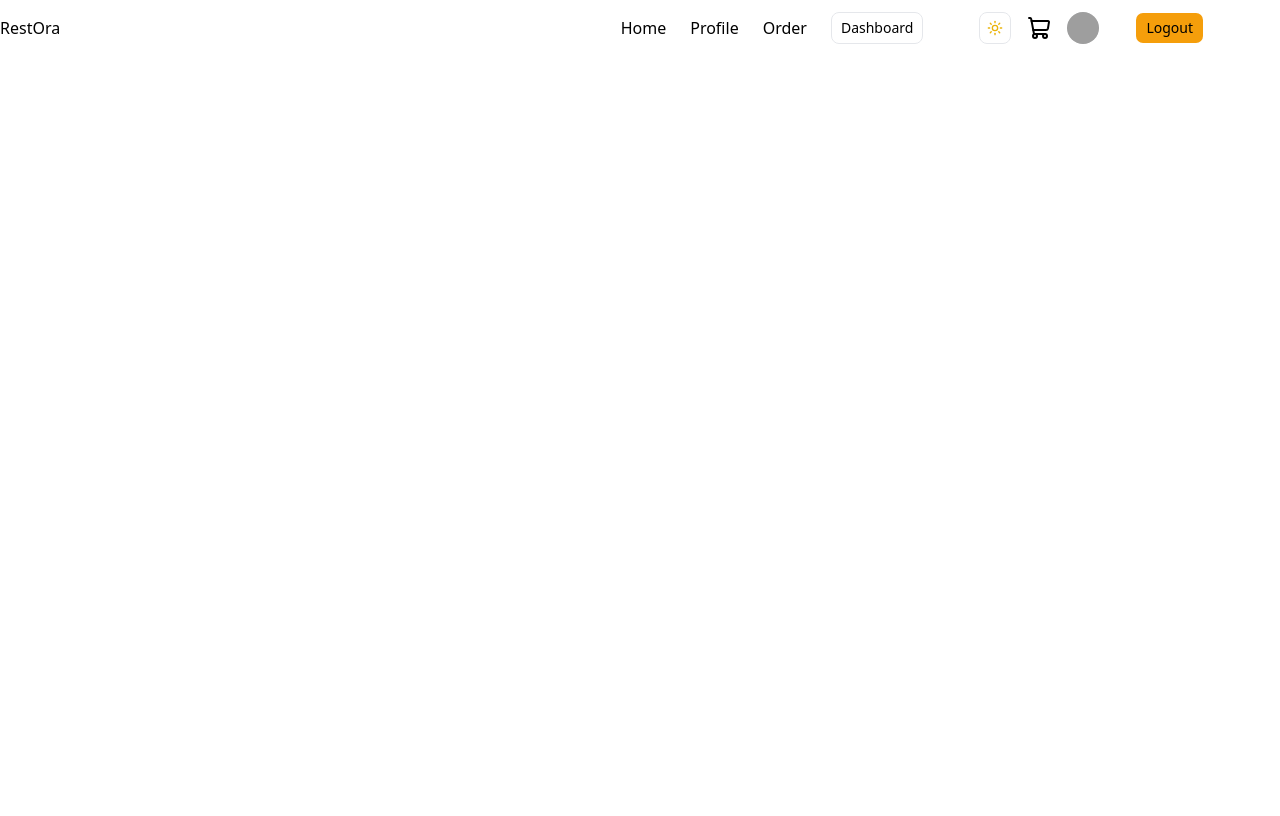
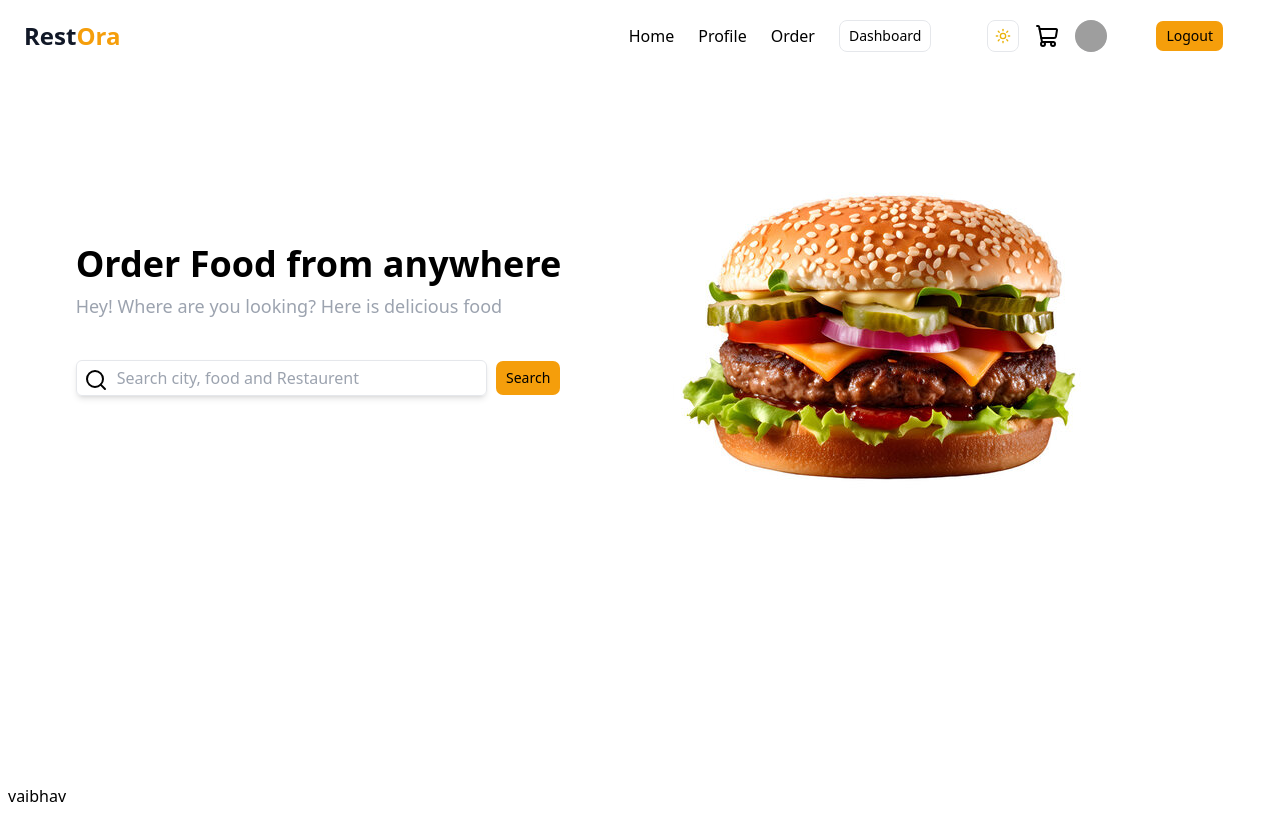
Before and after one commit to VaibhavBorkar03/restora, a React (Vite) app in the folder client/: page / in a window 1280 px wide. Built offline with nearby package versions, Linux system fonts and the light colour scheme; grey boxes are pictures that could not be loaded.

Commit message:
hero section and navbar

```diff
--- a/client/src/App.tsx
+++ b/client/src/App.tsx
@@ -5,14 +5,14 @@ import Login from "./components/auth/Login";
 import { ForgotPassword } from "./components/auth/ForgotPassword";
 import { ResetPassword } from "./components/auth/ResetPassword";
 import { VerifyEmail } from "./components/auth/VerifyEmail";
-import { Navbar } from "./components/shared/Navbar";
+import HomeScreen from "./screens/HomeScreen";
 
 function App() {
   const appRouter = createBrowserRouter([
     {
       path: "/",
       element: <MainLayout />,
-      children: [{ index: true, element: <Navbar /> }],
+      children: [{ index: true, element: <HomeScreen /> }],
     },
     { path: "/signup", element: <SignUp /> },
     { path: "/login", element: <Login /> },
--- /dev/null
+++ b/client/src/components/shared/Footer.tsx
@@ -0,0 +1,5 @@
+function Footer() {
+  return <div>vaibhav</div>;
+}
+
+export default Footer;
--- a/client/src/components/shared/MainLayout.tsx
+++ b/client/src/components/shared/MainLayout.tsx
@@ -1,9 +1,21 @@
 import { Outlet } from "react-router-dom";
+import { Navbar } from "./Navbar";
+import Footer from "./Footer";
 
 const MainLayout = () => {
   return (
     <>
-      <Outlet />
+      <div className="flex flex-col min-h-screen md:0 m-2">
+        <header>
+          <Navbar />
+        </header>
+        <div className="flex-1">
+          <Outlet />
+        </div>
+        <footer>
+          <Footer />
+        </footer>
+      </div>
     </>
   );
 };
--- a/client/src/components/shared/Navbar.tsx
+++ b/client/src/components/shared/Navbar.tsx
@@ -14,16 +14,39 @@ import {
 } from "@/components/ui/dropdown-menu";
 import { Avatar, AvatarFallback, AvatarImage } from "@/components/ui/avatar";
 import { Button } from "../ui/button";
-import { Loader2, Moon, ShoppingCart, Sun } from "lucide-react";
+import {
+  ClipboardList,
+  Loader2,
+  Menu,
+  Moon,
+  Receipt,
+  ShoppingCart,
+  Store,
+  Sun,
+  User2,
+  Utensils,
+} from "lucide-react";
+import {
+  Sheet,
+  SheetContent,
+  SheetDescription,
+  SheetFooter,
+  SheetHeader,
+  SheetTitle,
+  SheetTrigger,
+} from "@/components/ui/sheet";
+import { Separator } from "../ui/separator";
 
 export const Navbar = () => {
   const loading = false;
   const admin = true;
   return (
     <div className="max-w-7xl mx-auto">
-      <div className="flex items-center justify-between h-14">
+      <div className="flex items-center justify-between h-14 mx-4">
         <Link to="/">
-          <h2>RestOra</h2>
+          <h2 className="text-gray-900 font-bold text-2xl">
+            Rest<span className=" text-orange font-extrabold">Ora</span>
+          </h2>
         </Link>
         <div className="hidden md:flex items-center gap-14">
           <div className="hidden md:flex  items-center gap-6">
@@ -86,7 +109,7 @@ export const Navbar = () => {
                 <AvatarFallback>CN</AvatarFallback>
               </Avatar>
             </div>
-            <div className="p-5">
+            <div className="mx-8">
               {loading ? (
                 <Button className="bg-orange w-full">
                   <Loader2 className="animate-spin" /> Please wait..
@@ -96,9 +119,9 @@ export const Navbar = () => {
               )}
             </div>
           </div>
-          <div>
-            <MobileNavbar />
-          </div>
+        </div>
+        <div className="md:hidden lg:hidden">
+          <MobileNavbar />
         </div>
       </div>
     </div>
@@ -106,5 +129,111 @@ export const Navbar = () => {
 };
 
 const MobileNavbar = () => {
-  return <div></div>;
+  const loading = false;
+  return (
+    <Sheet>
+      <SheetTrigger asChild>
+        <Button
+          className="bg-gray-300 text-black rounded-lg hover:bg-gray-500"
+          size="icon"
+        >
+          <Menu />
+        </Button>
+      </SheetTrigger>
+      <SheetContent className="flex flex-col bg-white">
+        <SheetHeader className="flex flex-row justify-between items-center mt-6">
+          <SheetTitle>
+            {" "}
+            <h2 className="text-gray-900 font-bold text-2xl">
+              Rest<span className=" text-orange font-extrabold">Ora</span>
+            </h2>
+          </SheetTitle>
+          <DropdownMenu>
+            <DropdownMenuTrigger asChild>
+              <Button variant="outline" size="icon">
+                <Sun className="h-[1.2rem] w-[1.2rem] rotate-0 scale-100 transition-all duration-300 dark:-rotate-90 dark:scale-0 text-yellow-500" />
+                <Moon className="absolute h-[1.2rem] w-[1.2rem] rotate-90 scale-0 transition-all duration-300 dark:rotate-0 dark:scale-100 text-slate-200" />
+                <span className="sr-only">Toggle theme</span>
+              </Button>
+            </DropdownMenuTrigger>
+            <DropdownMenuContent
+              align="end"
+              sideOffset={8}
+              className="bg-white dark:bg-gray-800 border border-gray-200 dark:border-gray-700 rounded-md shadow-lg p-1 z-[100]"
+            >
+              <DropdownMenuItem>light</DropdownMenuItem>
+              <DropdownMenuItem>dark</DropdownMenuItem>
+            </DropdownMenuContent>
+          </DropdownMenu>
+        </SheetHeader>
+        <Separator className="w-2" />
+        <SheetDescription className="flex-1">
+          <Link
+            to="/profile"
+            className="flex items-center gap-3 px-3 py-3 rounded-md text-gray-700 hover:bg-gray-100 transition-colors"
+          >
+            <User2 />
+            Profile
+          </Link>
+          <Link
+            to="/order"
+            className="flex items-center gap-3 px-3 py-3 rounded-md text-gray-700 hover:bg-gray-100 transition-colors"
+          >
+            <ClipboardList /> Order
+          </Link>
+          <Link
+            to="/cart"
+            className="flex items-center gap-3 px-3 py-3 rounded-md text-gray-700 hover:bg-gray-100 transition-colors"
+          >
+            <ShoppingCart />
+            Cart
+          </Link>
+          <Link
+            to="/admin/menu"
+            className="flex items-center gap-3 px-3 py-3 rounded-md text-gray-700 hover:bg-gray-100 transition-colors"
+          >
+            <Utensils />
+            Menu
+          </Link>
+          <Link
+            to="/admin/restaurent"
+            className="flex items-center gap-3 px-3 py-3 rounded-md text-gray-700 hover:bg-gray-100 transition-colors"
+          >
+            <Store />
+            Restaurent
+          </Link>
+          <Link
+            to="/admin/orders"
+            className="flex items-center gap-3 px-3 py-3 rounded-md text-gray-700 hover:bg-gray-100 transition-colors"
+          >
+            <Receipt />
+            Restaurent Order
+          </Link>
+        </SheetDescription>
+
+        <SheetFooter>
+          {/* avatar */}
+          <div className="flex gap-4 items-center">
+            <Avatar>
+              <AvatarImage
+                src="https://github.com/shadcn.png"
+                alt="@shadcn"
+                className="grayscale"
+              />
+              <AvatarFallback>CN</AvatarFallback>
+            </Avatar>
+            <h2 className="font-bold text-xl">ResTora</h2>
+          </div>
+
+          {loading ? (
+            <Button className="bg-orange w-full">
+              <Loader2 className="animate-spin" /> Please wait..
+            </Button>
+          ) : (
+            <Button className="bg-orange w-full">Logout</Button>
+          )}
+        </SheetFooter>
+      </SheetContent>
+    </Sheet>
+  );
 };
--- a/client/src/screens/HomeScreen.tsx
+++ b/client/src/screens/HomeScreen.tsx
@@ -1,5 +1,43 @@
+import { Button } from "@/components/ui/button";
+import { Input } from "@/components/ui/input";
+import { Search } from "lucide-react";
+import { useState } from "react";
+import HeroImage from "@/assets/burger.jpg";
+
 const HomeScreen = () => {
-  return <div>HomeScreen</div>;
+  const [searchText, setSearchText] = useState<string>("");
+  return (
+    <div className="max-w-7xl mx-auto flex flex-col md:flex-row md:p-10 items-center justify-center mt-6">
+      <div className="flex flex-col gap-4 md:w-[40%]m-4 md:gap-10">
+        <div className="flex flex-col gap-2">
+          <h1 className="text-3xl font-bold md:text-4xl">
+            Order Food from anywhere
+          </h1>
+          <p className="text-gray-400 text-lg ">
+            Hey! Where are you looking? Here is delicious food
+          </p>
+        </div>
+        <div className="relative flex items-center gap-2">
+          <Input
+            type="text"
+            placeholder="Search city, food and Restaurent"
+            value={searchText}
+            onChange={(e) => setSearchText(e.target.value)}
+            className="pl-10 w-full shadow-md"
+          />
+          <Search className="absolute inset-y-2 left-2" />
+          <Button className="bg-orange hover:bg-hoverOrange h-9">Search</Button>
+        </div>
+      </div>
+      <div>
+        <img
+          src={HeroImage}
+          alt="burger"
+          className="object-cover w-full max-h-[500px] mt-6 "
+        />
+      </div>
+    </div>
+  );
 };
 
 export default HomeScreen;
```
Also changed, not shown: client/src/assets/burger.jpg (added).
